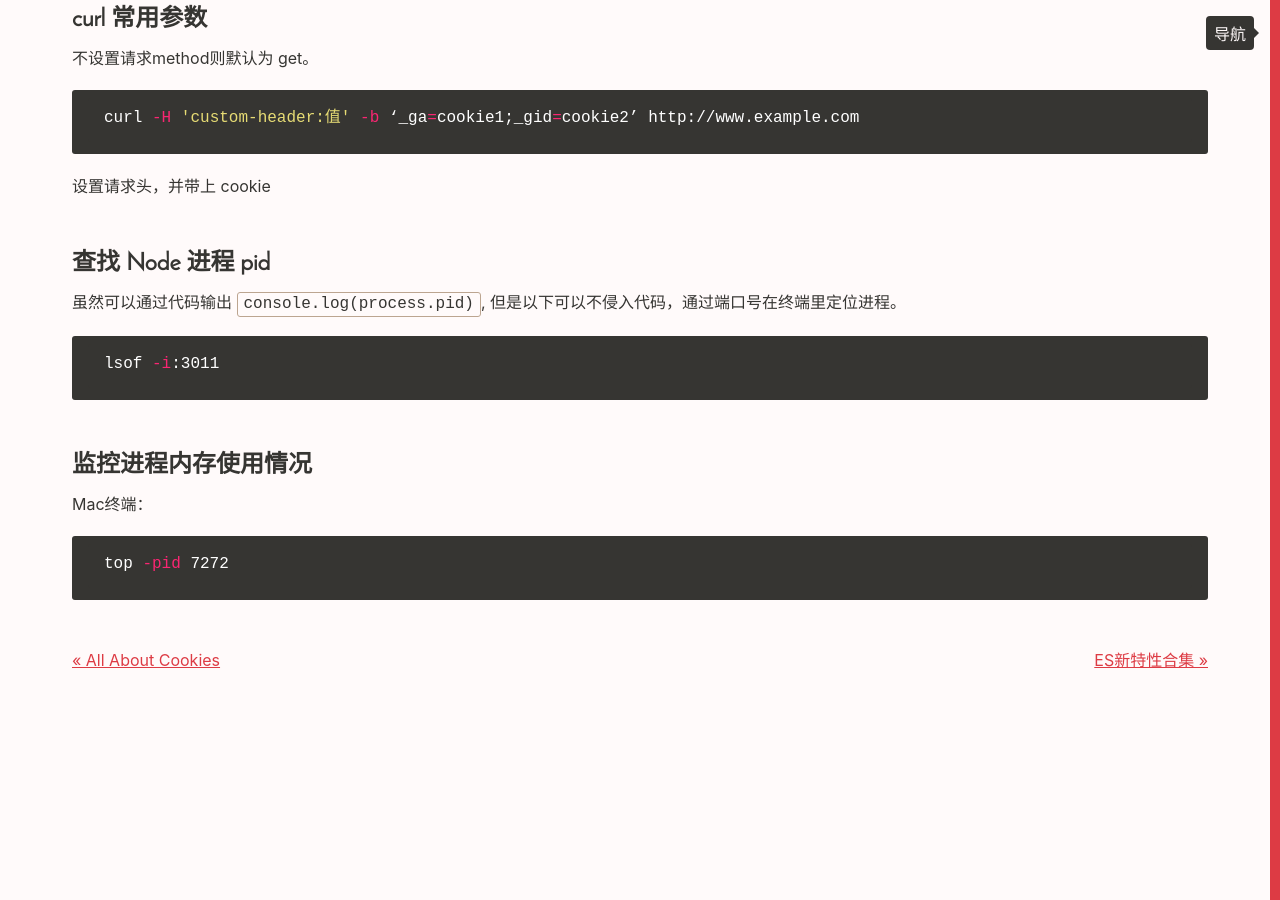
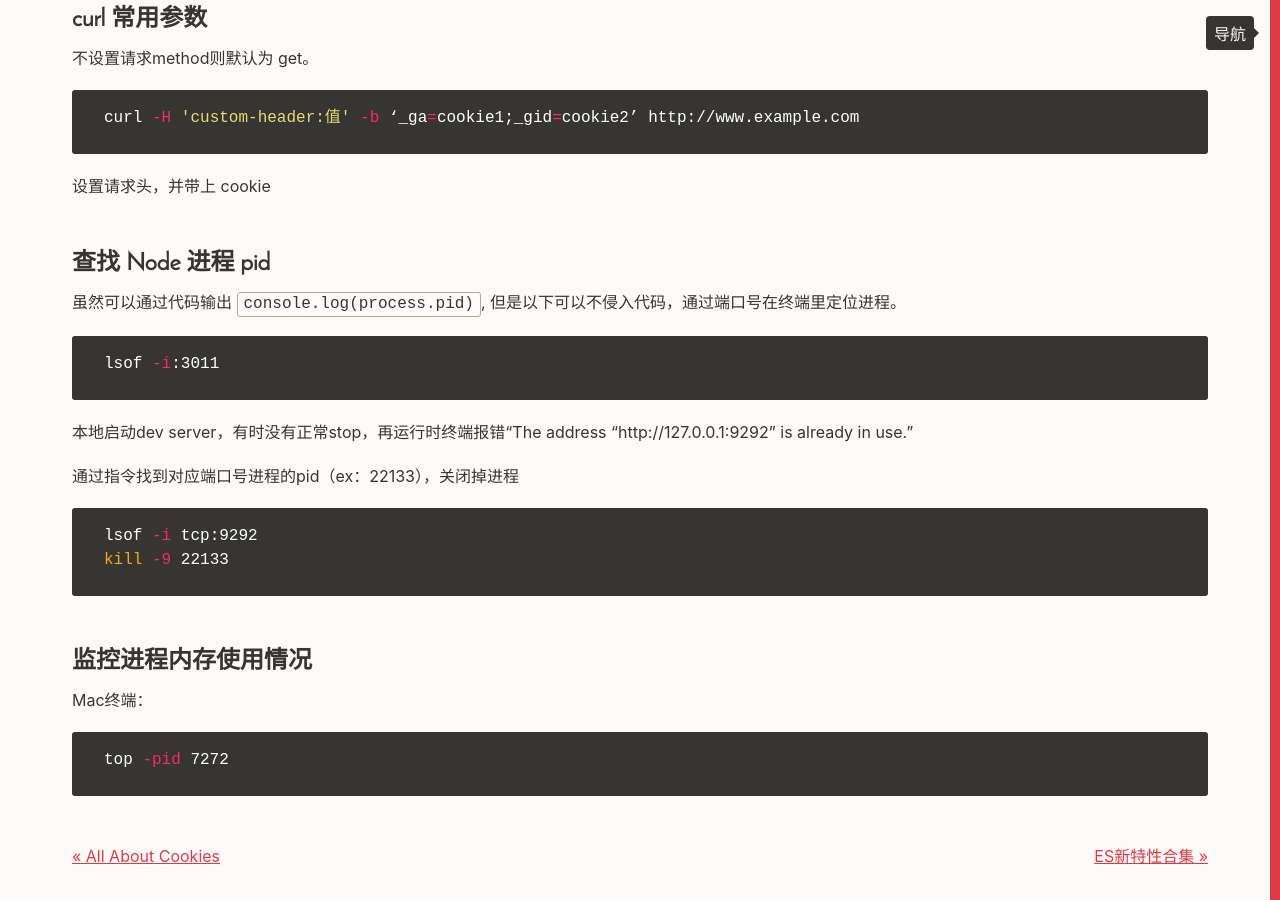
Before and after one commit to Vivi-wu/dive-into-web, a Jekyll site: the page built from _posts/2020-04-08-Terminal-tips-Shell-command.markdown, in a window 1280 px wide and 900 px high, scrolled down 1663 px. Built offline with Jekyll 4.4.1, drawn with Linux system fonts in a browser that asks for light colours.

Commit message:
update blog for shell

````diff
--- a/_posts/2020-04-08-Terminal-tips-Shell-command.markdown
+++ b/_posts/2020-04-08-Terminal-tips-Shell-command.markdown
@@ -76,6 +76,15 @@ curl -H 'custom-header:值' -b ‘_ga=cookie1;_gid=cookie2’ http://www.example
 lsof -i:3011
 ```
 
+本地启动dev server，有时没有正常stop，再运行时终端报错“The address "http://127.0.0.1:9292" is already in use.”
+
+通过指令找到对应端口号进程的pid（ex：22133），关闭掉进程
+
+```sh
+lsof -i tcp:9292
+kill -9 22133
+```
+
 ### 监控进程内存使用情况
 
 Mac终端：
````
